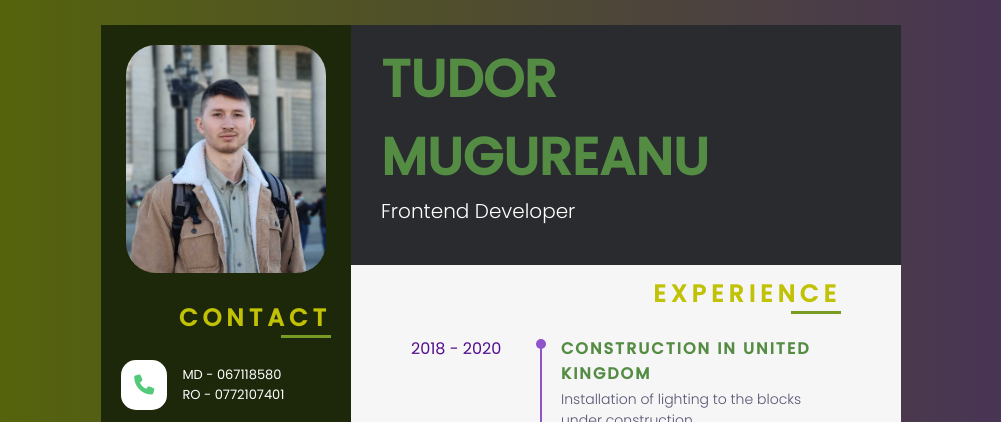
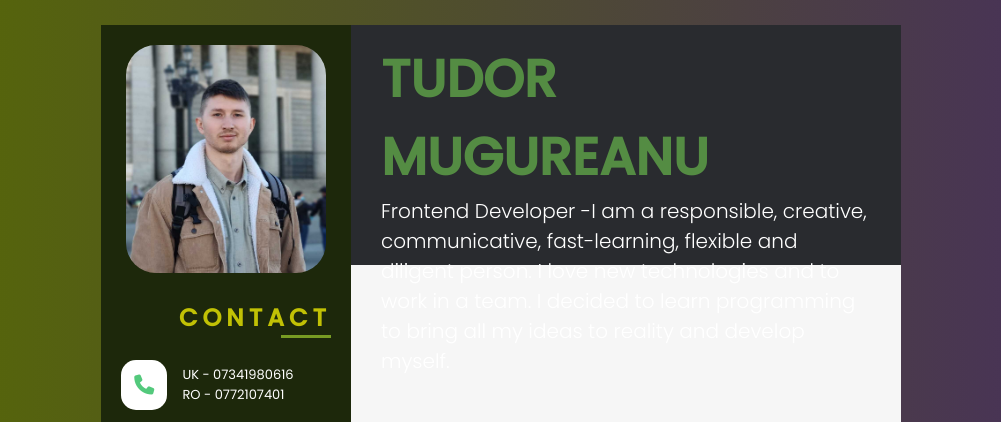
Before and after one commit to warabeu/CV, a plain HTML site: page index.html in a window 1280 px wide. Shown: the top 422 px of the page, without its empty margins (139-1140 px from the left). Drawn offline with nearby package versions, Linux system fonts and the light colour scheme.

Commit message:
Update index.html

```diff
--- a/index.html
+++ b/index.html
@@ -27,7 +27,7 @@
 					<div class="li_wrap">
 					<div class="icon"><i class="fa-solid fa-phone" aria-hidden="true"></i></div>
 					<div class="text">
-                       <p>MD - 067118580</p>
+                       <p>UK - 07341980616</p>
                         <p>RO - 0772107401</p>
                     </div>
 					</div>
@@ -124,7 +124,14 @@
 
 		 </div>
 		 <div class="role">
-			Frontend Developer <br>
+			Frontend Developer -I am a responsible, creative,
+communicative, fast-learning,
+flexible and diligent person. I love
+new technologies and to work in a
+team. I decided to learn
+programming to bring all my ideas
+to reality and develop myself.
+ <br>
 
 		 </div>
 	 </div>
```
